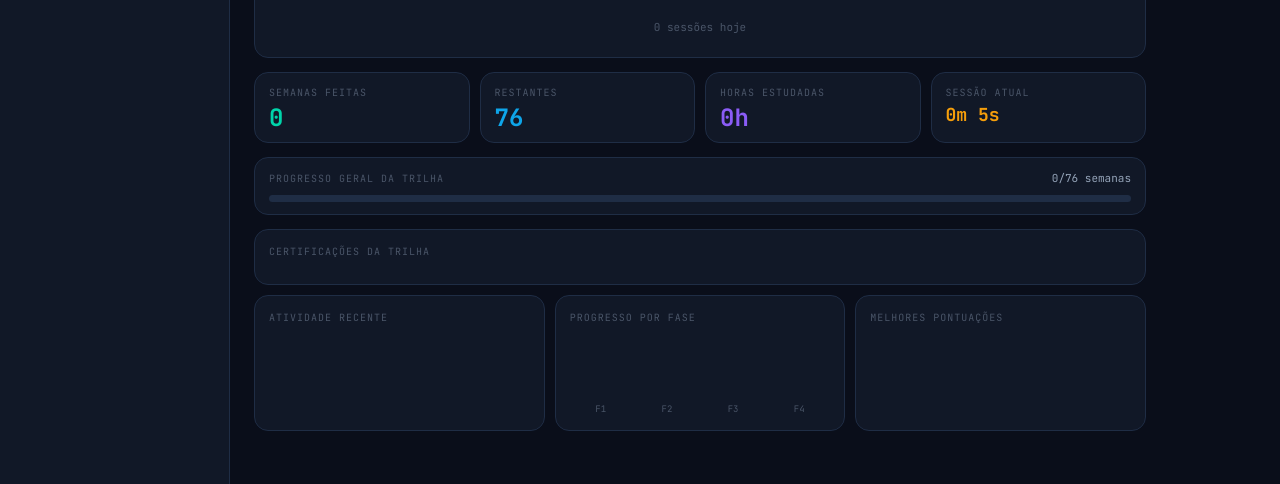
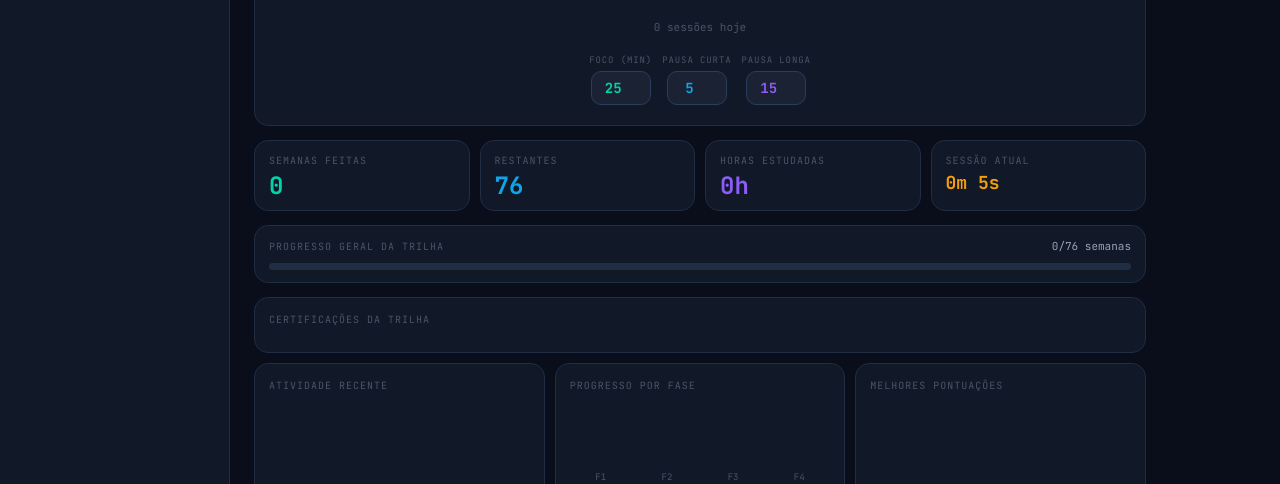
Before and after one commit to Marlonlucas77/Estudo, a plain HTML site: page index.html in a window 1280 px wide. Shown: the part 316-800 px from the top of the page. Drawn offline with Linux system fonts and the light colour scheme.

Commit message:
index.html

```diff
--- a/index.html
+++ b/index.html
@@ -455,6 +455,21 @@ code{font-family:var(--mono);background:var(--sf2);border:1px solid var(--bd);bo
       </div>
       <div class="pom-dots" id="pom-dots"></div>
       <div class="pom-sessions" id="pom-sessions">0 sessões hoje</div>
+      <!-- Configuração de tempo -->
+      <div style="display:flex;gap:10px;justify-content:center;margin-top:16px;flex-wrap:wrap" id="pom-config">
+        <div style="text-align:center">
+          <div style="font-family:var(--mono);font-size:9px;letter-spacing:.1em;color:var(--tx3);text-transform:uppercase;margin-bottom:4px">Foco (min)</div>
+          <input id="pom-inp-focus" type="number" min="1" max="90" value="25" style="width:60px;background:var(--sf2);border:1px solid var(--bd2);border-radius:var(--r);padding:7px 8px;font-family:var(--mono);font-size:14px;font-weight:700;color:var(--a);text-align:center;outline:none" onchange="pomApplyConfig()"/>
+        </div>
+        <div style="text-align:center">
+          <div style="font-family:var(--mono);font-size:9px;letter-spacing:.1em;color:var(--tx3);text-transform:uppercase;margin-bottom:4px">Pausa curta</div>
+          <input id="pom-inp-short" type="number" min="1" max="30" value="5" style="width:60px;background:var(--sf2);border:1px solid var(--bd2);border-radius:var(--r);padding:7px 8px;font-family:var(--mono);font-size:14px;font-weight:700;color:var(--a2);text-align:center;outline:none" onchange="pomApplyConfig()"/>
+        </div>
+        <div style="text-align:center">
+          <div style="font-family:var(--mono);font-size:9px;letter-spacing:.1em;color:var(--tx3);text-transform:uppercase;margin-bottom:4px">Pausa longa</div>
+          <input id="pom-inp-long" type="number" min="1" max="60" value="15" style="width:60px;background:var(--sf2);border:1px solid var(--bd2);border-radius:var(--r);padding:7px 8px;font-family:var(--mono);font-size:14px;font-weight:700;color:var(--a3);text-align:center;outline:none" onchange="pomApplyConfig()"/>
+        </div>
+      </div>
     </div>
 
     <div class="sgrid">
@@ -1311,6 +1326,7 @@ function showPage(name){
   const pg=document.getElementById('page-'+name);if(pg)pg.classList.add('active');
   const tb=document.getElementById('tab-'+name);if(tb)tb.classList.add('active');
   const bn=document.getElementById('bnav-'+name);if(bn)bn.classList.add('active');
+  if(name==='trilha'){renderSidebars();renderFase();}
   if(name==='mapa')drawMap();
   if(name==='simulado')renderDecks();
   if(name==='dash')renderDash();
@@ -1618,6 +1634,18 @@ function backToDecks(){document.getElementById('qdecksarea').style.display='bloc
 
 /* ── POMODORO ── */
 const POM_CONFIG={focus:25*60,short:5*60,long:15*60};
+function pomApplyConfig(){
+  if(pomRunning){showToast('Pause o timer antes de alterar.');return;}
+  const f=parseInt(document.getElementById('pom-inp-focus').value)||25;
+  const s=parseInt(document.getElementById('pom-inp-short').value)||5;
+  const l=parseInt(document.getElementById('pom-inp-long').value)||15;
+  POM_CONFIG.focus=Math.max(1,Math.min(90,f))*60;
+  POM_CONFIG.short=Math.max(1,Math.min(30,s))*60;
+  POM_CONFIG.long=Math.max(1,Math.min(60,l))*60;
+  pomPhase='focus';pomTime=POM_CONFIG.focus;pomDone=0;
+  pomRender();renderPomDots();
+  showToast('⏱ Timer atualizado: '+f+'min foco / '+s+'min pausa');
+}
 function pomRender(){
   const m=String(Math.floor(pomTime/60)).padStart(2,'0');
   const s=String(pomTime%60).padStart(2,'0');
```
